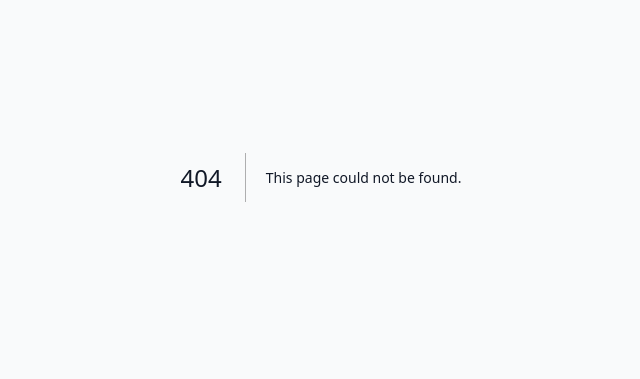
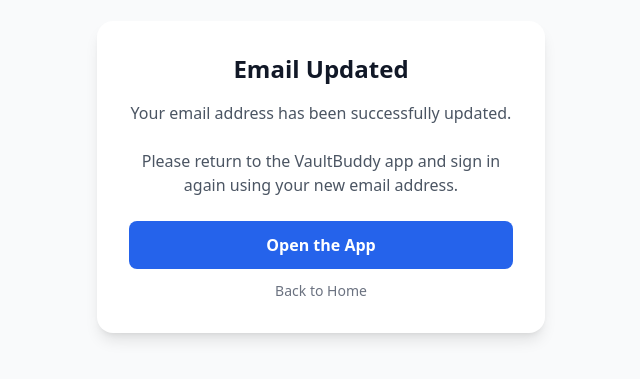
Before and after one commit to karlispujats901/vaultbuddy-website, a Next.js app: page /auth-confirmed in a window 1280 px wide. Before the commit this address had no page. Shown: the part 223-602 px from the top of the page, without its empty margins (319-959 px from the left). Built offline with nearby package versions, Linux system fonts and the light colour scheme.

Commit message:
Fix auth recovery and email change flow for Supabase

```diff
--- /dev/null
+++ b/app/auth-confirmed/page.tsx
@@ -0,0 +1,40 @@
+"use client";
+
+import Link from "next/link";
+
+export default function AuthConfirmedPage() {
+  return (
+    <main className="min-h-screen flex items-center justify-center bg-gray-50 px-4">
+      <div className="bg-white rounded-2xl shadow-lg p-8 max-w-md text-center">
+
+        <h1 className="text-2xl font-bold mb-4">
+          Email Updated
+        </h1>
+
+        <p className="text-gray-600 mb-6">
+          Your email address has been successfully updated.
+          <br /><br />
+          Please return to the VaultBuddy app and sign in again
+          using your new email address.
+        </p>
+
+        <div className="flex flex-col gap-3">
+          <a
+            href="https://apps.apple.com"
+            className="bg-blue-600 text-white py-3 rounded-lg font-semibold hover:bg-blue-700 transition"
+          >
+            Open the App
+          </a>
+
+          <Link
+            href="/"
+            className="text-sm text-gray-500 hover:underline"
+          >
+            Back to Home
+          </Link>
+        </div>
+
+      </div>
+    </main>
+  );
+}
--- a/app/page.tsx
+++ b/app/page.tsx
@@ -19,6 +19,15 @@
         "/reset-password" + hash
       );
     }
+
+// ✉️ Email change confirmation
+  if (hash.includes("type=email_change")) {
+    alert("Email updated successfully. Please log in again.");
+    // Optional: clear hash
+    window.history.replaceState({}, "", "/");
+  }
+
+
   }, []);
   return (
     <main className="min-h-screen">
```
